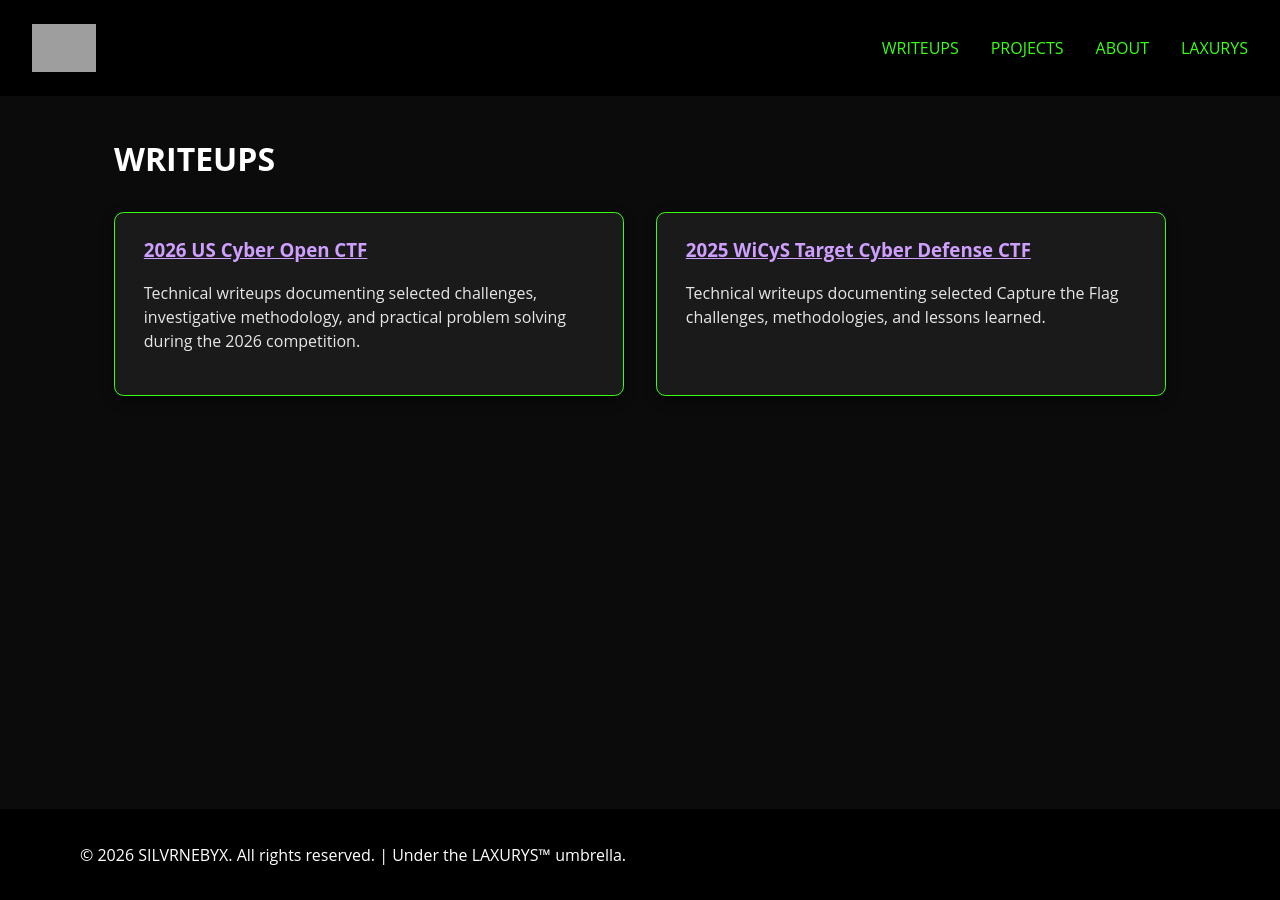
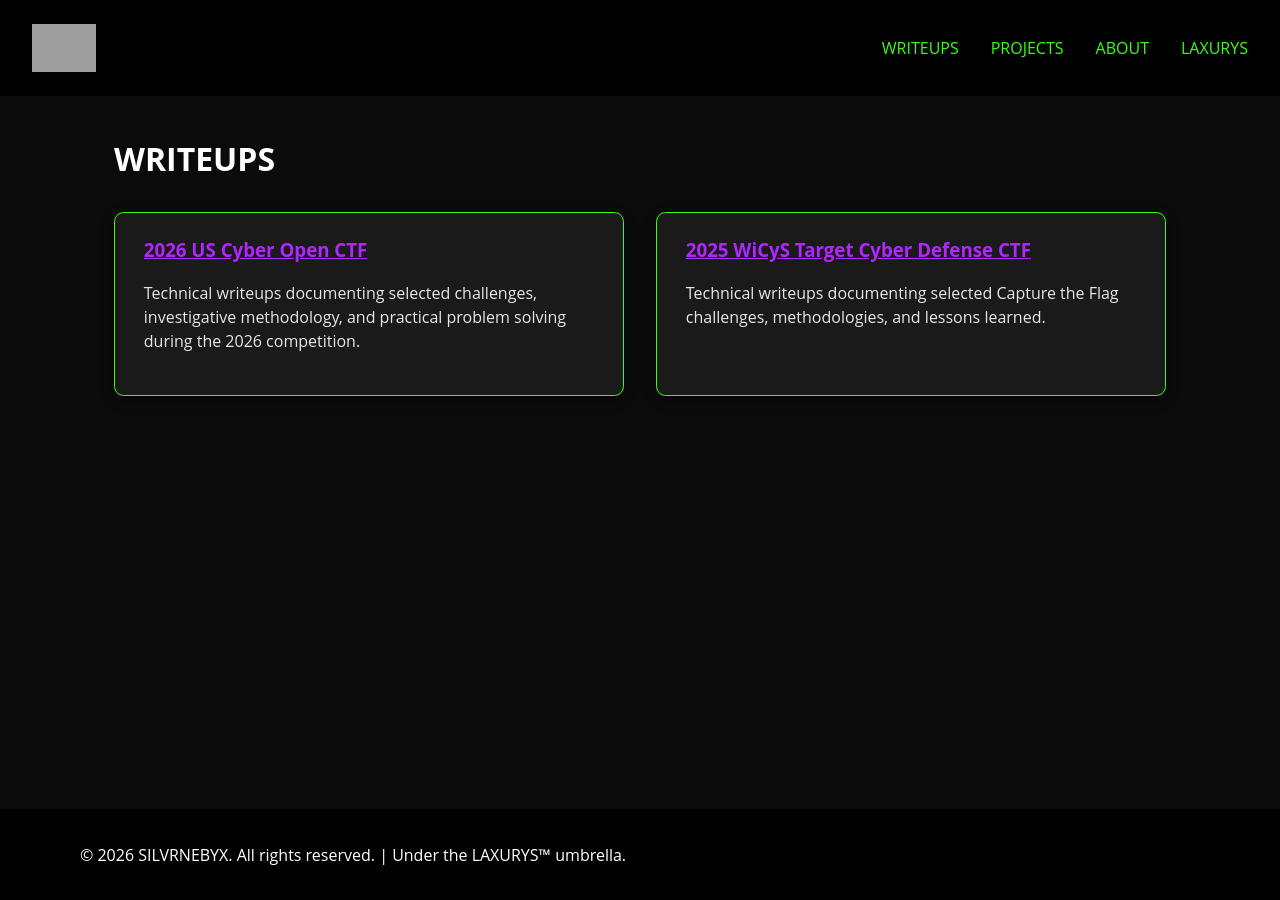
Before and after one commit to glsanclem/silvrnebyxlab, a Jekyll site: the page built from writeups.md, in a window 1280 px wide. Built offline with Jekyll 4.4.1, drawn with Linux system fonts in a browser that asks for light colours; grey boxes are pictures that could not be loaded.

Commit message:
Change link color to Neon Cyber Purple

```diff
--- a/assets/css/style.css
+++ b/assets/css/style.css
@@ -70,7 +70,7 @@ body {
 /* ------------------- LINKS ------------------------------- */
 
 a {
- color: #CF9FFF; /* Light Violet links */
+ color: #b026ff; /* Neon Cyber Purple links */
 }
 
 /* ------------------- FOOTER STYLING ---------------------- */
```
